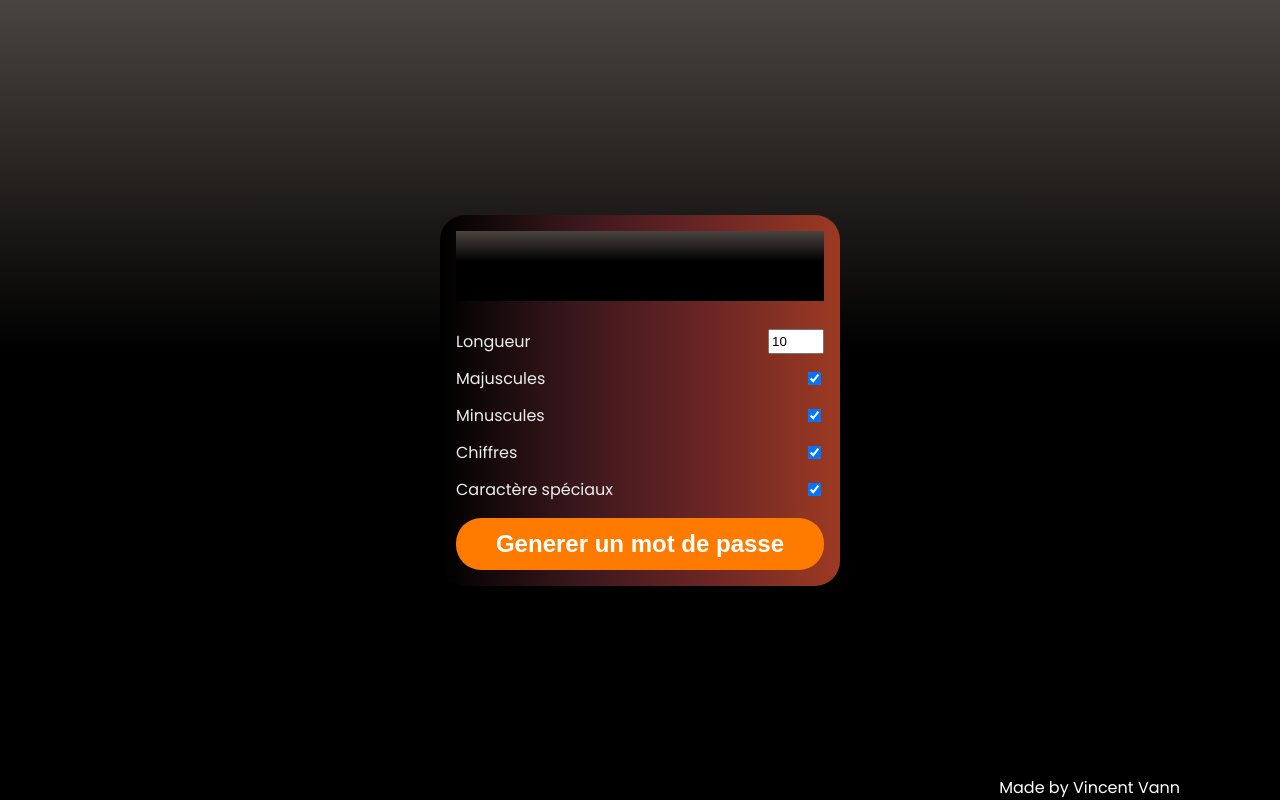
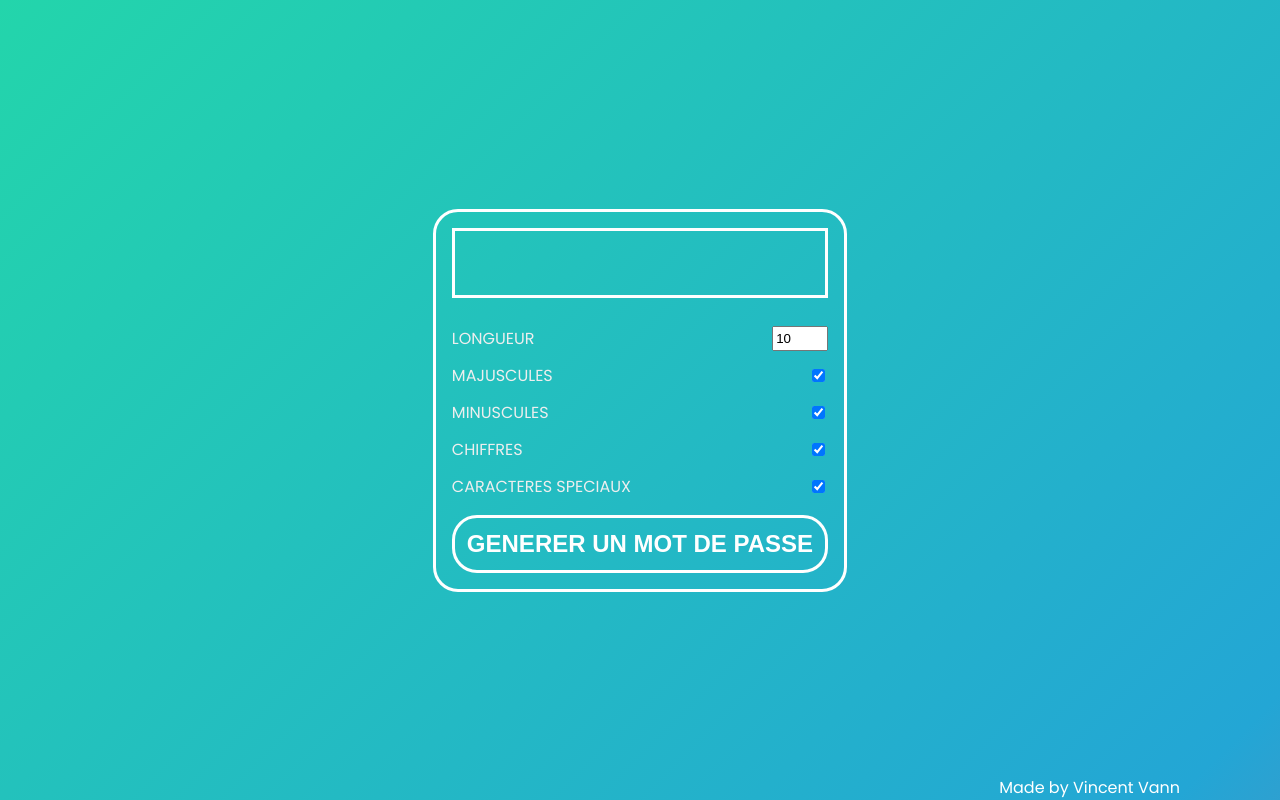
Before and after one commit to vincenz-cdf/password-generator, a plain HTML site: page index.html in a window 1280 px wide. Drawn offline with Linux system fonts and the light colour scheme.

Commit message:
refonte graphique

```diff
--- a/css/style.css
+++ b/css/style.css
@@ -5,8 +5,8 @@
 }
 
 body {
-    background: rgb(0,0,0);
-    background: linear-gradient(0deg, rgba(0,0,0,1) 56%, rgba(74,68,64,1) 100%);
+    background: linear-gradient(-45deg, #EE7752, #E73C7E, #23A6D5, #23D5AB);
+    background-size: 400%, 400%;
     color: black;
     display: flex;
     align-items: center;
@@ -17,7 +17,7 @@ body {
 }
 
 .pw-container {
-    background-image: linear-gradient(to right, #000000, #38171c, #6b2525, #9c3a22);
+    border: 3px solid white;
     color: white;
     min-width: 400px;
     border-radius: 25px;
@@ -35,7 +35,7 @@ body {
 }
 
 .pw {
-    background: linear-gradient(0deg, rgba(0,0,0,1) 56%, rgba(74,68,64,1) 100%);
+    border: 3px solid white;
     display: flex;
     align-items: center;
     font-size: 1.5rem;
@@ -43,7 +43,7 @@ body {
     width: 100%;
     position: relative;
     padding: 1rem;
-    overflow: auto;
+    overflow: hidden;
 }
 
 .pw button {
@@ -79,7 +79,7 @@ body {
 }
 
 .generate {
-    background-color: #ff7b00;
+    background-color: #11ffee00;
     border: none;
     border-radius: 25px;
     color: white;
@@ -90,4 +90,5 @@ body {
     margin-top: 1rem;
     width: 100%;
     cursor: pointer;
+    border: 3px solid white;
 }
--- a/index.html
+++ b/index.html
@@ -18,27 +18,27 @@
         </div>
         <div class="pw-body">
             <div class="form-control">
-                <label for="lengt">Longueur</label>
+                <label for="lengt">LONGUEUR</label>
                 <input size="4" value="10" id="lengt" type="number" min="4" max="40">
             </div>
             <div class="form-control">
-                <label for="upper">Majuscules</label>
+                <label for="upper">MAJUSCULES</label>
                 <input id="upper" type="checkbox" checked>
             </div>
             <div class="form-control">
-                <label for="lower">Minuscules</label>
+                <label for="lower">MINUSCULES</label>
                 <input id="lower" type="checkbox" checked>
             </div>
             <div class="form-control">
-                <label for="number">Chiffres</label>
+                <label for="number">CHIFFRES</label>
                 <input id="number" type="checkbox" checked>
             </div>
             <div class="form-control">
-                <label for="symbol">Caractère spéciaux</label>
+                <label for="symbol">CARACTERES SPECIAUX</label>
                 <input id="symbol" type="checkbox" checked>
             </div>
             <button class="generate" id="generate">
-                Generer un mot de passe
+                GENERER UN MOT DE PASSE
             </button>
         </div>
     </div>
```
